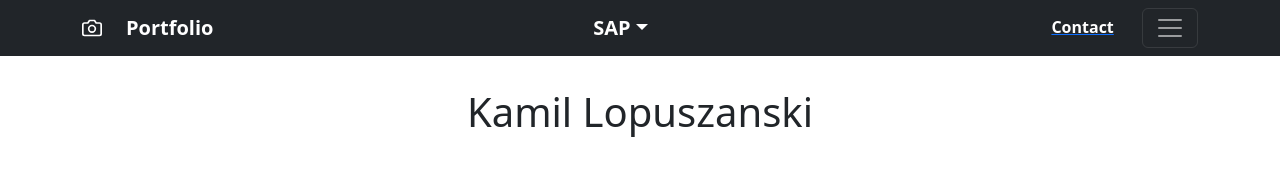
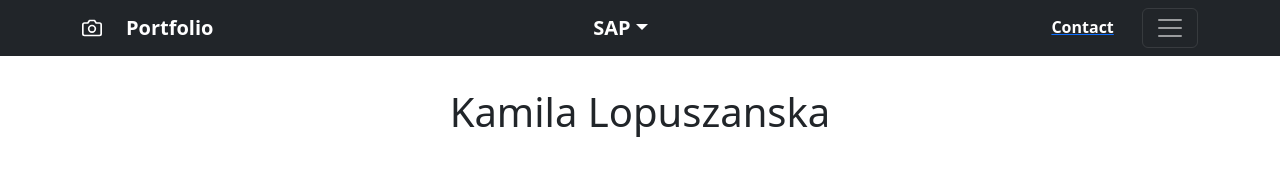
Before and after one commit to camilajenny/camilajenny.github.io, a plain HTML site: page index.html in a window 1280 px wide. Shown: the top 173 px of the page. Drawn offline with nearby package versions, Linux system fonts and the light colour scheme.

Commit message:
change the name

```diff
--- a/index.html
+++ b/index.html
@@ -75,7 +75,7 @@
       <main role="main"></main>
       <section class="jumbotron text-center">
         <div class="container">
-          <h1 class="jumbotron-heading">Kamil Lopuszanski</h1>
+          <h1 class="jumbotron-heading">Kamila Lopuszanska</h1>
           <p class="lead text-muted">Software Engineer has a higher education background in computer science-related studies, coupled with over 3 years of professional experience as a software developer. Engineer successfully collaborated with international, remote teams in agile environments, focusing primarily on projects in Java. Their extensive project portfolio on GitHub reflects their commitment to delivering high-quality work, and their active membership on Stack Overflow for the past 8 years has allowed them to reach 1.6 million users. </p>
           <p class="d-flex justify-content-center gap-3"><a class="btn btn-primary my-2" href="/contact.html">Contact me</a><a class="btn btn-secondary my-2" href="/my-services.html">Career</a></p>
         </div>
```
